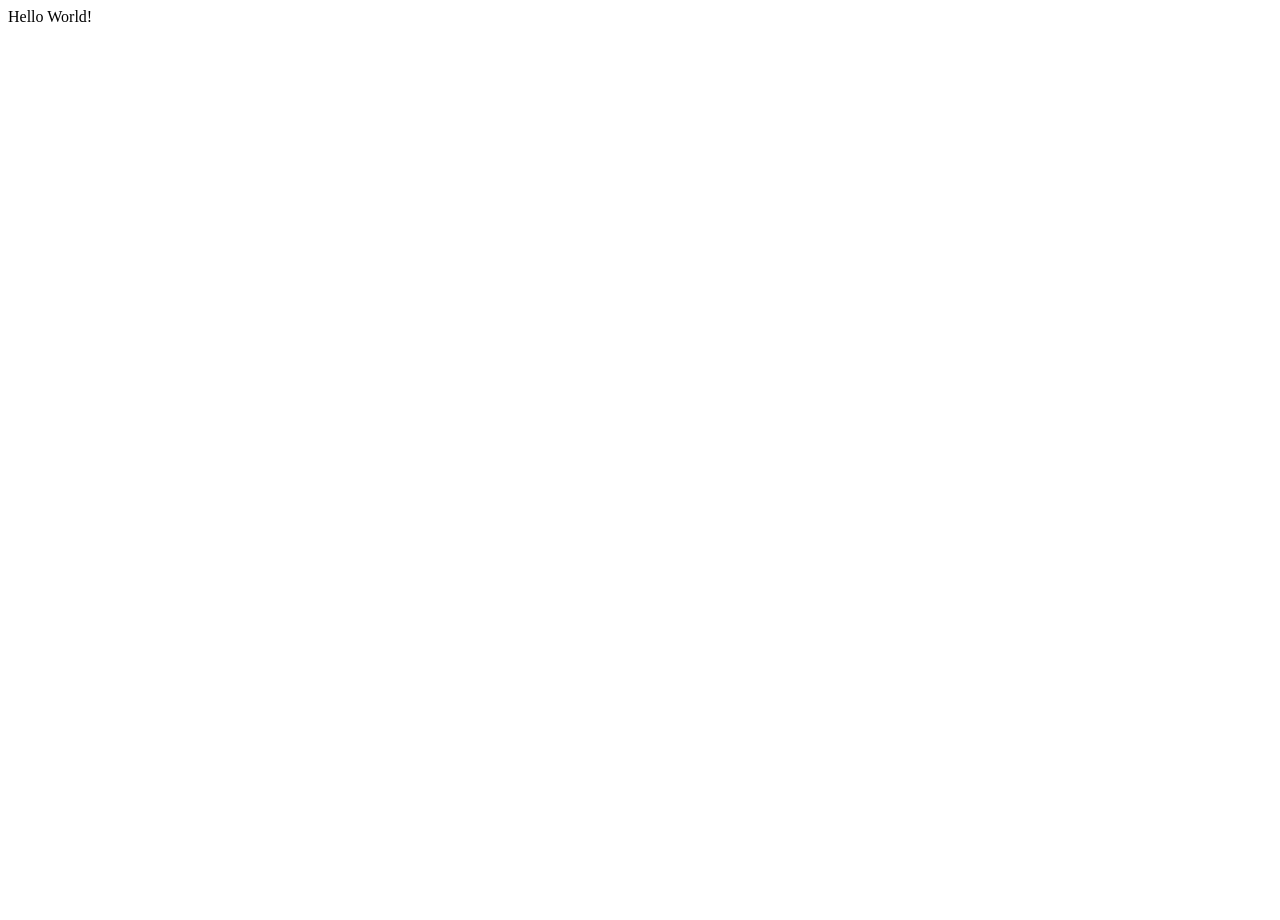
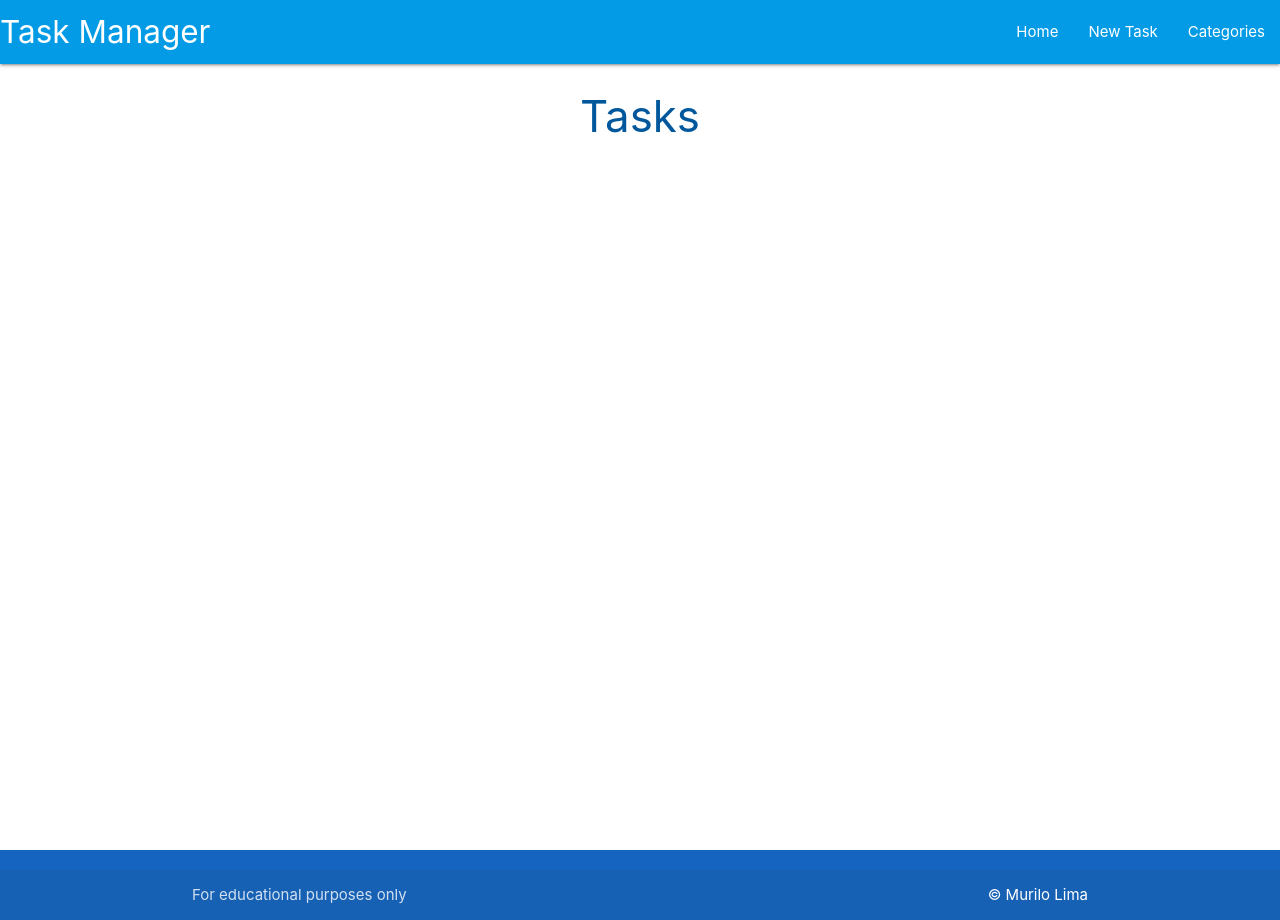
Before and after one commit to omurilolima/ci-postgreslq-materialize, a Flask app: page / in a window 1280 px wide. Before the commit the page is almost empty. Run offline with Flask 2, Linux system fonts and the light colour scheme; some libraries are stand-ins or nearby versions.

Commit message:
Add task.html

```diff
--- a/taskmanager/routes.py
+++ b/taskmanager/routes.py
@@ -5,4 +5,4 @@ from taskmanager.models import Category, Task
 
 @app.route("/")
 def home():
-    return render_template("base.html")
+    return render_template("tasks.html")
--- /dev/null
+++ b/taskmanager/static/css/style.css
@@ -0,0 +1,9 @@
+body {
+    display: flex;
+    min-height: 100vh;
+    flex-direction: column;
+  }
+
+  main {
+    flex: 1 0 auto;
+  }
--- /dev/null
+++ b/taskmanager/static/js/script.js
@@ -0,0 +1,5 @@
+document.addEventListener('DOMContentLoaded', function() {
+    // sidenav initialization
+    var sidenav = document.querySelectorAll('.sidenav');
+    M.Sidenav.init(sidenav);
+  });
--- a/taskmanager/templates/base.html
+++ b/taskmanager/templates/base.html
@@ -4,11 +4,51 @@
     <meta charset="UTF-8">
     <meta http-equiv="X-UA-Compatible" content="IE=edge">
     <meta name="viewport" content="width=device-width, initial-scale=1.0">
+    <link rel="stylesheet" href="https://cdnjs.cloudflare.com/ajax/libs/font-awesome/6.3.0/css/all.min.css" integrity="sha512-SzlrxWUlpfuzQ+pcUCosxcglQRNAq/DZjVsC0lE40xsADsfeQoEypE+enwcOiGjk/bSuGGKHEyjSoQ1zVisanQ==" crossorigin="anonymous" referrerpolicy="no-referrer" />
+    <!-- Materialize cdn css -->
+    <link rel="stylesheet" href="https://cdnjs.cloudflare.com/ajax/libs/materialize/1.0.0/css/materialize.min.css" type="text/css">
+    <!-- link the css with the Flask notation -->
+    <link rel="stylesheet" href="{{ url_for('static', filename='css/style.css') }}" type="text/css">
+
     <title>Task Manager</title>
 </head>
 <body>
 
-    Hello World!
-
+    <header>
+        <!-- top navbar -->
+        <nav class="light-blue darken-1">
+            <div class="nav-wrapper">
+                <a href="{{ url_for('home') }}" class="brand-logo">Task Manager</a>
+                <a href="#" data-target="mobile-demo" class="sidenav-trigger"><i class="fas fas-bars"></i></a>
+                <ul class="right hide-on-med-and-down">
+                    <li><a href="{{ url_for('home') }}">Home</a></li>
+                    <li><a href="">New Task</a></li>
+                    <li><a href="">Categories</a></li>
+                </ul>
+            </div>
+        </nav>
+        <!-- mobile sidenav -->
+        <ul class="sidenav" id="mobile-demo">
+            <li><a href="{{ url_for('home') }}">Home</a></li>
+            <li><a href="">New Task</a></li>
+            <li><a href="">Categories</a></li>
+        </ul>
+    </header>
+    <main class="container">
+        {% block content %}
+        {% endblock %}
+    </main>
+    <footer class="page-footer blue darken-3">
+        <div class="footer-copyright">
+          <div class="container">
+            For educational purposes only
+            <a class="white-text right" href="https://github.com/omurilolima" target="_blank">&copy; Murilo Lima</a>
+          </div>
+        </div>
+    </footer>
+    <!-- Materialize cdn script -->
+    <script src="https://cdnjs.cloudflare.com/ajax/libs/materialize/1.0.0/js/materialize.min.js"></script>
+    <!-- link javascript with the Flask notation -->
+    <script src="{{ url_for('static', filename='js/script.js') }}"></script>
 </body>
 </html>
--- /dev/null
+++ b/taskmanager/templates/tasks.html
@@ -0,0 +1,6 @@
+{% extends "base.html" %}
+{% block content %}
+
+<h3 class="light-blue-text text-darken-4 center-align">Tasks</h3>
+
+{% endblock %}
```
